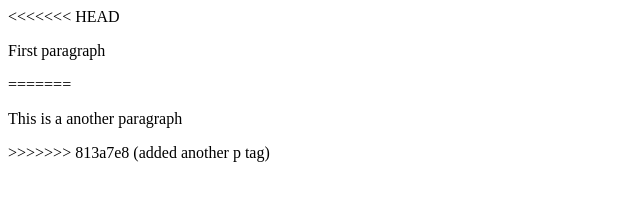
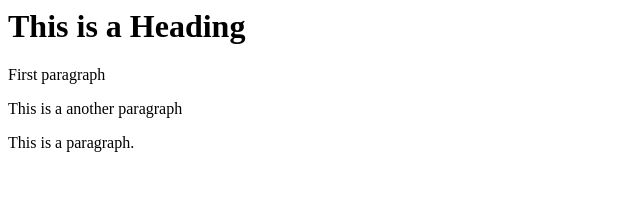
Before and after one commit to Sali02/learning-git, a plain HTML site: page index.html in a window 1280 px wide. Shown: the whole page, without its empty margins (0-640 px from the left). Drawn offline with Linux system fonts and the light colour scheme.

Commit message:
Update index.html

```diff
--- a/index.html
+++ b/index.html
@@ -4,10 +4,9 @@
 <title>Page Title</title>
 </head>
 <body>
-<<<<<<< HEAD
+  <h1>This is a Heading</h1>
   <p>First paragraph</p>
-=======
   <p>This is a another paragraph</p>
->>>>>>> 813a7e8 (added another p tag)
+  <p>This is a paragraph.</p>
 </body>
 </html>
```
